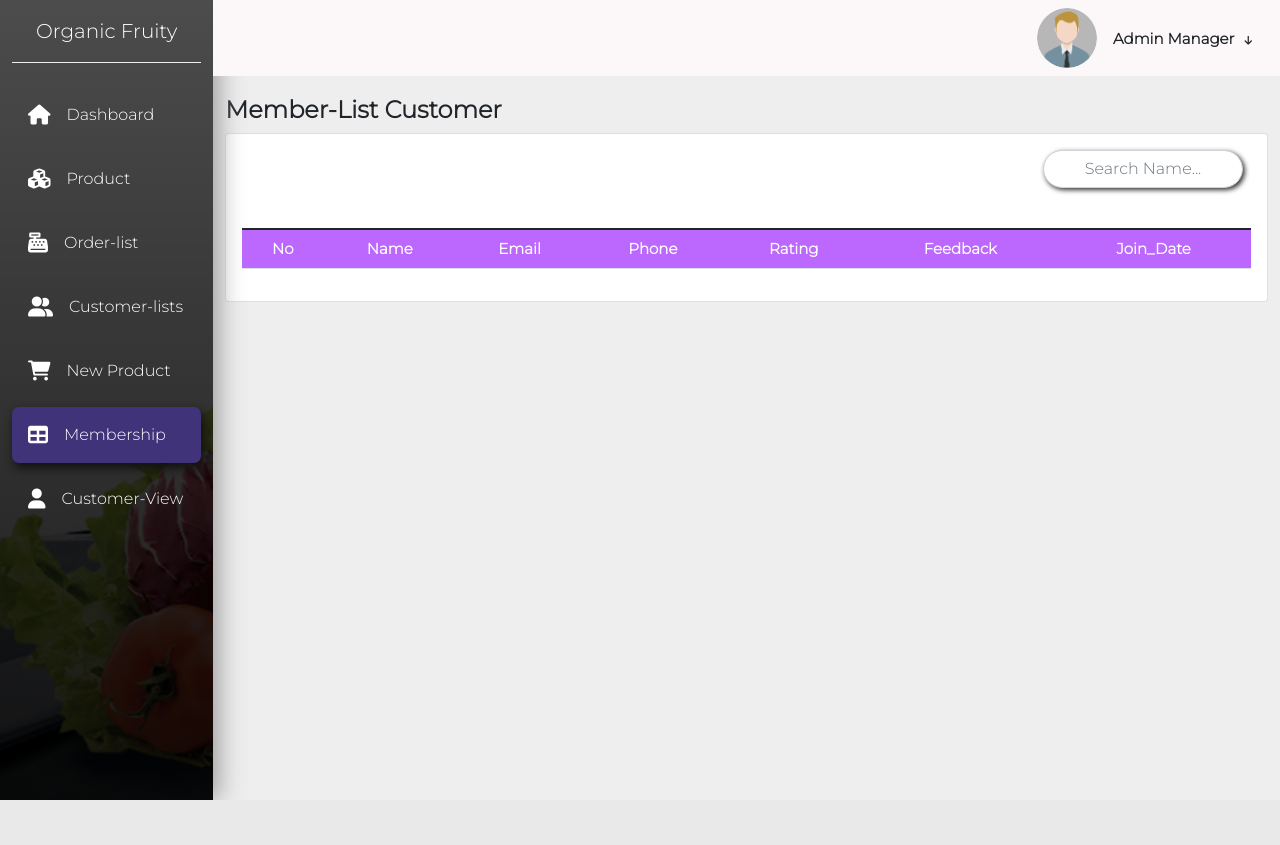
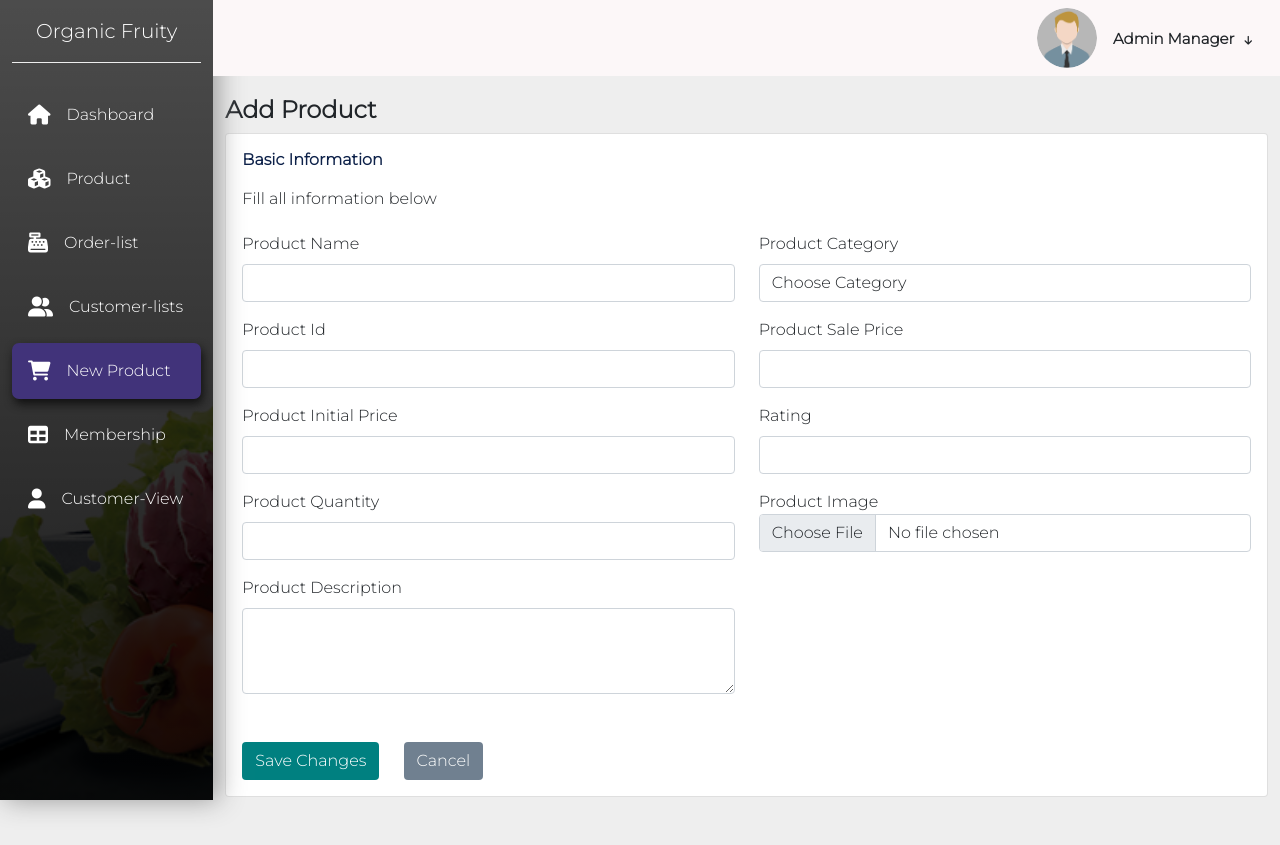
Before and after one commit to exbrainProjectTeam2/Organic-Fruity-encrypt, a PHP site: page /membership.php in a window 1280 px wide. Before the commit the page ends 800 px from the top, so only its background shows below. Run offline with PHP 8.4, Linux system fonts and the light colour scheme; data that the repository does not hold is empty; some libraries are stand-ins or nearby versions.

Commit message:
final fix

```diff
--- a/admin/adminpage/membership.php
+++ b/admin/adminpage/membership.php
@@ -3,11 +3,12 @@
 <head>
     <meta charset="UTF-8">
     <meta name="viewport" content="width=device-width, initial-scale=1.0">
-    <title>Membership</title>
+    <title>New Product</title>
     <link href="https://cdn.jsdelivr.net/npm/bootstrap@5.1.3/dist/css/bootstrap.min.css" rel="stylesheet" integrity="sha384-1BmE4kWBq78iYhFldvKuhfTAU6auU8tT94WrHftjDbrCEXSU1oBoqyl2QvZ6jIW3" crossorigin="anonymous">
     <link rel="stylesheet" href="https://cdnjs.cloudflare.com/ajax/libs/font-awesome/6.0.0-beta2/css/all.min.css" integrity="sha512-YWzhKL2whUzgiheMoBFwW8CKV4qpHQAEuvilg9FAn5VJUDwKZZxkJNuGM4XkWuk94WCrrwslk8yWNGmY1EduTA==" crossorigin="anonymous" referrerpolicy="no-referrer" />
     <link rel="stylesheet" href="../css/style.css" type="text/css">
     <link rel="icon" type="image/png" href="../img/logo.png" sizes="16x16" />
+
 </head>
 <body>
     <nav>
@@ -17,14 +18,14 @@
 
                     <a href="#" class="navbar-brand d-block text-white text-center py-3 mx-auto mb-4 borderbottoms">Organic Fruity</a>
 
-                <ul class="navbar-nav flex-column mt-4">
+                <ul class="navbar-nav flex-column mt-4" id="click">
                     <li class="nav-item"><a href="dashboard.php" class="nav-link text-white p-3 mb-2 sidebarlinks"><i class="fas fa-home fa-lg me-3"></i>Dashboard</a></li>
-                    <li class="nav-item"><a href="products.php" class="nav-link text-white p-3 mb-2 sidebarlinks"><i class="fas fa-cubes fa-lg me-3"></i>Product</a></li>
+                    <li class="nav-item"><a href="products.php" class="nav-link text-white p-3 mb-2 sidebarlinks "><i class="fas fa-cubes fa-lg me-3"></i>Product</a></li>
                     <li class="nav-item"><a href="orderlists.php" class="nav-link text-white p-3 mb-2 sidebarlinks"><i class="fas fa-cash-register fa-lg me-3"></i>Order-list</a></li>
                     <li class="nav-item"><a href="customers.php" class="nav-link text-white p-3 mb-2 sidebarlinks"><i class="fas fa-user-friends fa-lg me-3"></i>Customer-lists</a></li>
-                    <li class="nav-item"><a href="newproduct.php" class="nav-link text-white p-3 mb-2 sidebarlinks"><i class="fas fa-shopping-cart fa-lg me-3"></i>New Product</a></li>
+                    <li class="nav-item"><a  class="nav-link text-white p-3 mb-2 currents"><i class="fas fa-shopping-cart fa-lg me-3"></i>New Product</a></li>
                     <!-- <li class="nav-item"><a href="feedback.php" class="nav-link text-white p-3 mb-2 sidebarlinks"><i class="fas fa-comment-alt fa-lg me-3"></i>Feedback</a></li> -->
-                    <li class="nav-item"><a  class="nav-link text-white p-3 mb-2 currents"><i class="fas fa-table fa-lg me-3"></i>Membership</a></li>
+                    <li class="nav-item"><a href="membership.php" class="nav-link text-white p-3 mb-2 sidebarlinks"><i class="fas fa-table fa-lg me-3"></i>Membership</a></li>
                     <li class="nav-item"><a href="../../customer/index.php" class="nav-link text-white p-3 mb-2 sidebarlinks"><i class="fas fa-user fa-lg me-3"></i>Customer-View</a></li>
                 </ul>
             </div>
@@ -32,8 +33,6 @@
 
                    <div class="col-lg-10  py-2 ms-auto py-2 fixed-top backgroundtop">
                             <div class="row">
-
-
 
 
                             <div class="col-lg-12">
@@ -48,6 +47,7 @@
                                         </div>
                                 </div>
 
+
                             </div>
                     </div>
 
@@ -58,98 +58,101 @@
 
 
         <section>
+        <form id="productform" enctype="multipart/form-data" >
              <div class="container-fluid">
                  <div class="row">
                      <div class="col-10 ms-auto mt-5 pt-5 mb-5">
-                        <h4 class="text-dark fw-bold">Member-List Customer</h4>
+                         <h4 class="text-dark fw-bold">Add Product</h4>
                         <div class="row">
                             <div class="col-12">
                                 <div class="card">
-                                    <div class="card-title d-flex justify-content-end">
-                                        <form action="#" method="">
-                                            <div class="mt-3 mb-3">
-                                                <input type="text" name="search3" id="search3" class="form-control mx-4" placeholder="Search Name..." autocomplete="off" />
+                                    <h3 class="card-title p-3">Basic Information</h3>
+                                    <h6 class="card-subtitle px-3 mb-2">Fill all information below</h6>
+
+                                            <div class="card-body">
+
+                                                <div class="row">
+
+                                                 <div class="col-6">
+
+                                                <div class="form-group">
+                                                    <label for="productname">Product Name</label>
+                                                    <input type="text" name="productname" id="productname" class="form-control mt-2" required>
+                                                </div>
+                                            </div>
+
+                                            <div class="col-6">
+
+                                               <div class="form-group">
+                                                   <label for="category">Product Category</label>
+                                                    <select name="category" id="category" class="form-control mt-2">
+                                                        <option value="choose" selected disabled>Choose Category</option>
+                                                        <option value="fruits">Fruits</option>
+                                                        <option value="vegetables">Vegetables</option>
+                                                        <option value="meat">Meat</option>
+                                                    </select>
+                                               </div>
+                                           </div>
+
+                                             <div class="col-6">
+                                                <div class="form-group mt-3">
+                                                    <label for="productid">Product Id</label>
+                                                    <input type="text" name="productid" id="productid" class="form-control mt-2" required>
+                                                </div>
+                                            </div>
+
+                                            <div class="col-6">
+                                                <div class="form-group mt-3">
+                                                    <label for="productprice">Product Sale Price</label>
+                                                    <input type="number" name="productprice" id="prouductprice" class="form-control mt-2" required>
+                                                </div>
+                                            </div>
+
+                                            <div class="col-6">
+                                                <div class="form-group mt-3">
+                                                    <label for="productinitprice">Product Initial Price</label>
+                                                    <input type="number" name="productinitprice" id="productinitprice" class="form-control mt-2" required>
+                                                </div>
+                                            </div>
+
+                                            <div class="col-6">
+                                                <div class="form-group mt-3">
+                                                    <label for="productrating">Rating</label>
+                                                    <input type="number" name="productrating" id="productrating" class="form-control mt-2" required>
+                                                </div>
+                                            </div>
+
+                                            <div class="col-6">
+                                                <div class="form-group mt-3">
+                                                    <label for="quantity">Product Quantity</label>
+                                                    <input type="number" name="quantity" id="productmanu" class="form-control mt-2"required >
+                                                </div>
+                                            </div>
+
+
+                                            <div class="col-6">
+                                                <div class="form-group mt-3">
+                                                    <label for="productimage" class="text-dark">Product Image</label>
+                                                    <input type="file" name="productimage"  id="productimage" class="form-control" required accept=".jpg,.png,.gif,.jpeg">
+                                                </div>
+                                            </div>
+
+                                            <div class="col-6">
+                                                <div class="form-group mt-3">
+                                                    <label for="productdesc">Product Description</label>
+                                                    <textarea type="text" name="productdesc" id="productdesc" class="form-control mt-2" rows="3"> </textarea>
+                                                </div>
+                                            </div>
+
+                                            <div class="col-7 mt-5">
+                                                     <input type="submit" name="submit" class="btn btn1" value="Save Changes">
+                                                     <button type="cancel" class="btn btn2">Cancel</button>
 
                                             </div>
-                                        </form>
-
-
+                                        </div>
 
 
                                       </div>
-
-                                    <div class="card-body">
-                                        <table class="table bg-light  text-center tables" id="table3">
-                                            <form action="" method="">
-                                            <thead class="fontsizes">
-                                                <tr class="tablescolor2">
-
-                                                    <td>No</td>
-                                                    <td>Name</td>
-                                                    <td>Email</td>
-                                                    <td>Phone</td>
-
-
-                                                    <td>Rating</td>
-                                                    <td>Feedback</td>
-                                                    <td>Join_Date</td>
-                                                </tr>
-                                            </thead>
-                                            <tbody class="fontsizes3">
-                                            <?php
-                                               require_once "../controller/membershipController.php" ;
-
-                                               $count = 1;
-                                               foreach ($result as $key=>$value) {
-
-                                                 if($value['feedback'] == NULL){
-                                                     $value['feedback'] = "-";
-                                                 }
-
-                                                   echo "<tr class='tablerow'>";
-                                                   echo "<td>".$count++."</td>";
-                                                   echo "<td>".$value['name']."</td>";
-                                                   echo "<td>".$value['email']."</td>";
-                                                   echo "<td>".$value['phone']."</td>";
-
-                                                   echo "<td>";
-                                                  $rating =$value['rating'] ;
-                                                  $counting = 5;
-                                                  for ($i = 0; $i < $rating; $i++) {
-                                                      echo "<span><i class='fa fa-star text-warning'></i> </span>";
-                                                  }
-
-                                                  if ($rating != 5)
-                                                      for ($i = 0; $i < $counting - $rating; $i++) {
-                                                          echo "<span><i class='fa fa-star'></i> </span>";
-                                                      };
-                                                  echo "</td>";
-                                                   echo "<td>".$value['feedback']."</td>";
-                                                   echo "<td>".$value['create_date']."</td>";
-                                                   echo "</tr>";
-
-                                               }
-
-
-                                        ?>
-
-
-
-                                            </tbody>
-                                        </form>
-                                        </table>
-                                    </div>
-
-
-                                    <!-- <nav class="">
-                                        <ul class="pagination pagination-sm justify-content-center">
-                                            <li class="page-item"><a href="#" class="page-link px-3 py-2 text-dark"><span>&laquo;</span></a></li>
-                                            <li class="page-item active"><a href="#" class="page-link px-3 py-2 text-dark"><span>1</span></a></li>
-                                            <li class="page-item"><a href="#" class="page-link px-3 py-2 text-dark"><span>2</span></a></li>
-                                            <li class="page-item"><a href="#" class="page-link px-3 py-2 text-dark"><span>3</span></a></li>
-                                            <li class="page-item"><a href="#" class="page-link px-3 py-2 text-dark"><span>&raquo;</span></a></li>
-                                        </ul>
-                                    </nav> -->
                                 </div>
 
                             </div>
@@ -157,6 +160,7 @@
                      </div>
                  </div>
              </div>
+             </form>
         </section>
 
         <!-- Start Signout Modal -->
@@ -182,7 +186,6 @@
 	</div>
 
 	<!-- End Signout Modal -->
-
         <script
             src="https://code.jquery.com/jquery-3.6.0.min.js"
             type="text/javascript"
--- a/admin/adminpage/newproduct.php
+++ b/admin/adminpage/newproduct.php
@@ -133,7 +133,7 @@
                                             <div class="col-6">
                                                 <div class="form-group mt-3">
                                                     <label for="productimage" class="text-dark">Product Image</label>
-                                                    <input type="file" name="productimage"  id="productimage" class="form-control" required >
+                                                    <input type="file" name="productimage"  id="productimage" class="form-control" required accept=".jpg,.png,.gif,.jpeg">
                                                 </div>
                                             </div>
 
--- a/admin/adminpage/orderlists.php
+++ b/admin/adminpage/orderlists.php
@@ -89,7 +89,7 @@
                                     </div>
 
                                     <div class="card-body">
-                                        <table class="table  text-center" id="table1">
+                                        <table class="table  text-center table-hover" id="table1">
                                             <form action="" method="">
                                             <thead class="fontsizes">
                                                 <tr class="tablescolor">
--- a/admin/adminpage/products.php
+++ b/admin/adminpage/products.php
@@ -91,7 +91,7 @@
                                    foreach($result as $key => $value){
                                        echo " <div class='col-3'>";
                                        echo  "  <div class='card ms-3 cardbgs m-4'>";
-                                       echo " <img src='../upload/" .$value['image'].  "' alt='strawberry' min-height='230px !important'  class='p-3 imgs'>" ;
+                                       echo " <img src='../../upload/" .$value['image'].  "' alt='strawberry' min-height='230px !important'  class='p-3 imgs'>" ;
                                        echo " <h5 class='card-title ms-2 fw-bold'>".$value['name']."</h5>";
                                        echo " <small class='card-subtitle ms-2 mb-2 text-muted fw-bold'>".$value['p_id']."</small>";
                                        echo " <p class='m-3'>".$value['description']."</p>";
@@ -108,7 +108,7 @@
                                                echo "<span><i class='fas fa-star fa-sm'></i> </span>";
                                            };
                                         echo "</div>";
-                                        if($value['quantity'] == 17){
+                                        if($value['quantity'] == 0){
                                             echo " <p class='fs-6 m-2 fw-bold'>Quantity : <span class='text-danger'> Out of Stock </span></p>";
 
                                             echo "</div>";
@@ -208,7 +208,7 @@
 
         <!-- Start Signout Modal -->
 
-	<div id="signout" class="modal">
+        <div id="signout" class="modal">
 		<div class="modal-dialog">
 			<div class="modal-content">
 				<div class="modal-header">
--- a/admin/controller/loginController.php
+++ b/admin/controller/loginController.php
@@ -21,7 +21,7 @@
             if($username == $value['name'] && $password == $value['password']){
                 header("Location: ../adminpage/dashboard.php");
             }else{
-                header("Location: ../admin/adminLogin.php");
+                header("Location: ../adminLogin.php");
             }
 
         }
```
Also changed, not shown: admin/adminpage/customers.php (+10 -5 lines), admin/adminpage/dashboard.php (+21 -11 lines), admin/controller/newproductcontroller.php (+7 -2 lines), admin/js/app.js, admin/js/app1.js. Lines whose indentation alone changed are shown as unchanged.
